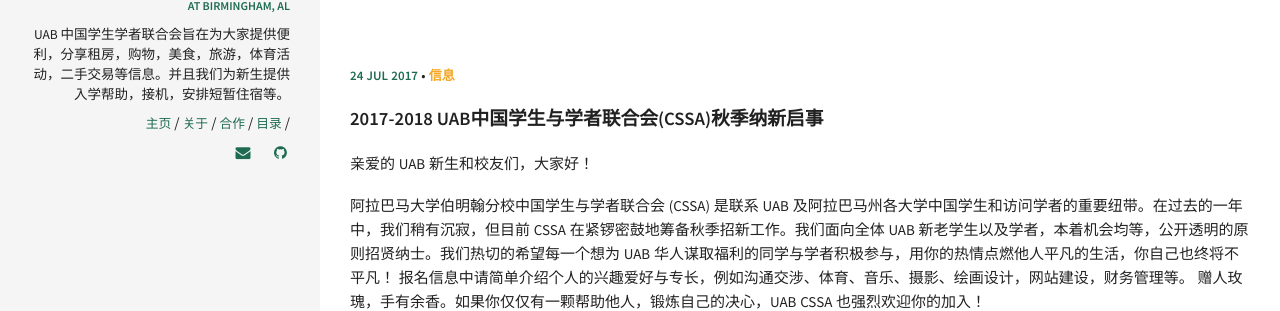
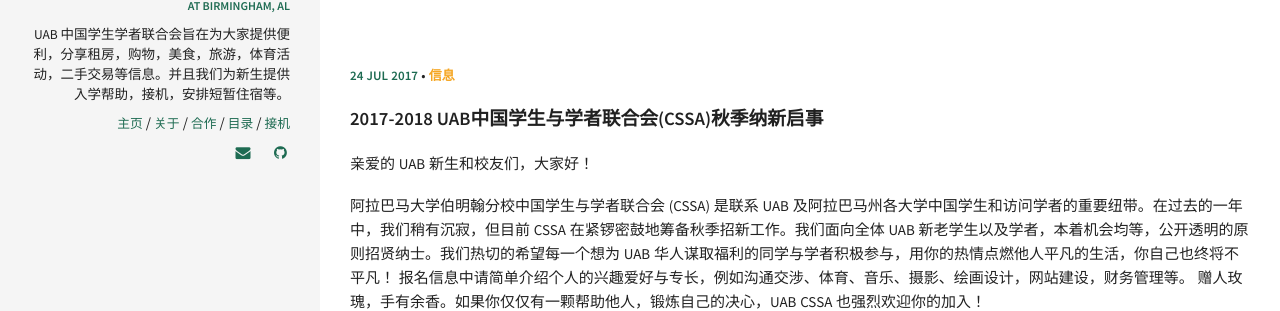
Before and after one commit to sctongye/uabcssa.github.io, a Jekyll site: the page built from index.html, in a window 1280 px wide. Shown: the part 528-839 px from the top of the page. Built offline with Jekyll 4.4.1, drawn with Linux system fonts in a browser that asks for light colours.

Commit message:
change page number

```diff
--- a/_includes/sidebar.html
+++ b/_includes/sidebar.html
@@ -13,7 +13,7 @@
         <a href="{{ site.baseurl }}/">主页</a>
        <span>/</span>
       </li>
-      {% for page in site.pages limit: 6 %} {% if page.title  %}
+      {% for page in site.pages limit: 7 %} {% if page.title  %}
       <li class="nav-item">
         <a href="{{  page.url | prepend: site.baseurl }}">{{ page.title }}</a>
         {% unless forloop.last %}
```
